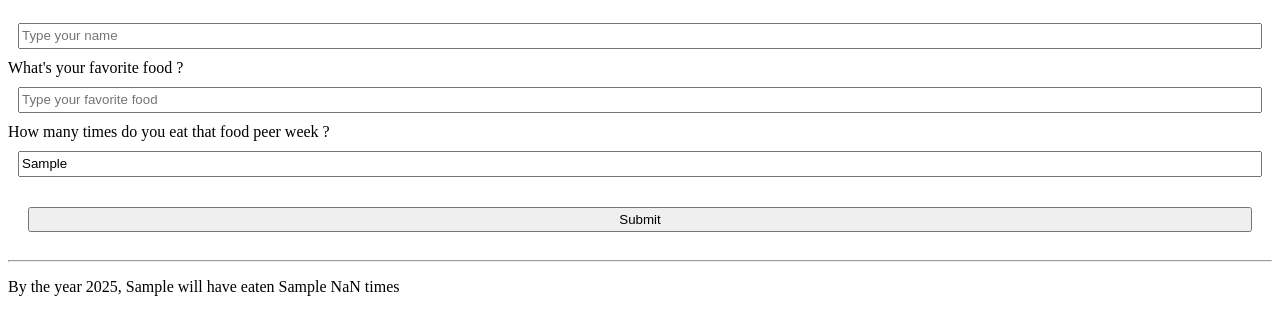
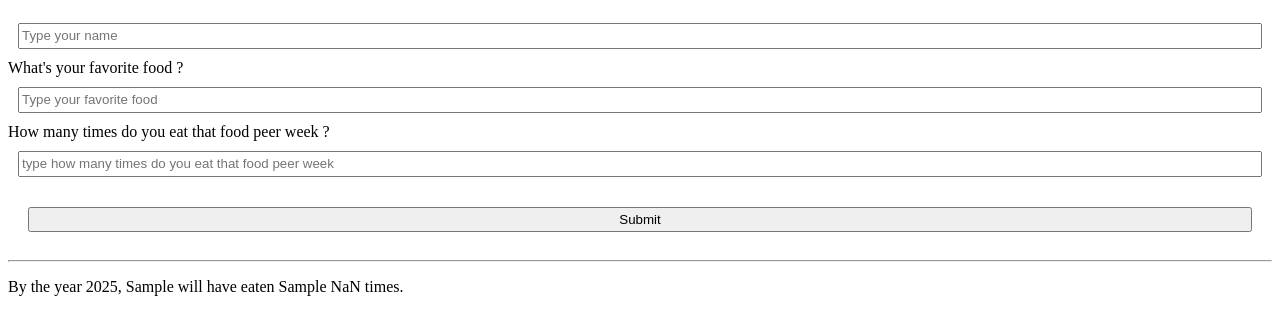
Before and after one commit to velez8/06P-Fortune-Teller, a plain HTML site: page index.html in a window 1280 px wide. Both pictures are taken after typing "Sample", "Sample", "Sample" into the empty fields and a click on the button "Submit". Shown: the part 101-436 px from the top of the page. Drawn offline with Linux system fonts and the light colour scheme.

Commit message:
Created using Popcode: https://popcode.org

```diff
--- a/index.html
+++ b/index.html
@@ -4067,13 +4067,14 @@ $("button").click(function(){
     var name = $(".name").val();
     var food = $(".food").val();
     var amount = $(".amount").val();
+    var answer = parseInt(amount) * 6*52 ;
 
     // 2. Use the input text to build the fortune to display.
-    var myAnswer = "By the year 2025, "+ name + " will have eaten " + food + " " + parseInt(amount) + " times ";
+    var myAnswer = "By the year 2025, "+ name + " will have eaten " + food + " " + answer + " times.";
     $(".answer").text(myAnswer);
 
     // 3. Clear the old text from the inputs.
     $(".name").val("");
-    $(".number").val("");
+    $(".amount").val("");
     $(".food").val("");
 });</script></body></html>
```
